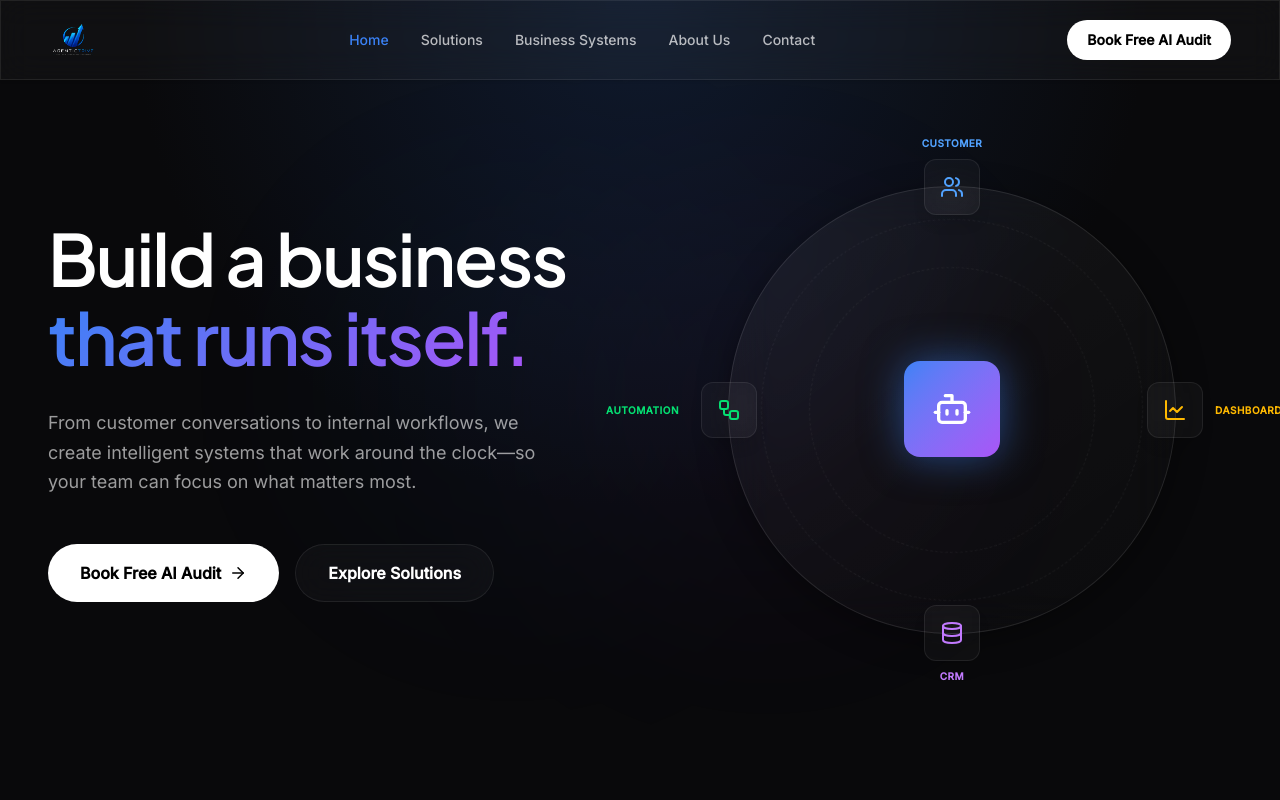
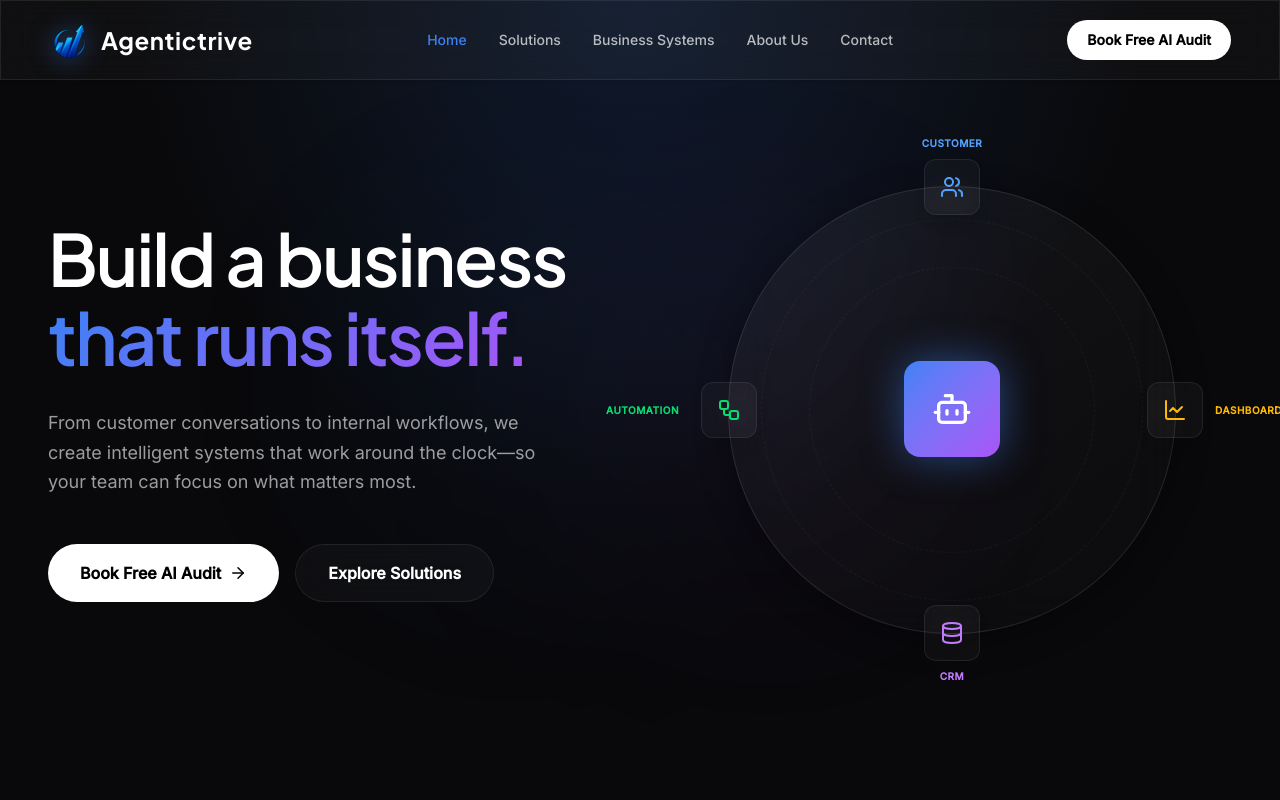
Before and after one commit to itsdevesh23/agentictrive-website, a React (Vite) app: page / in a window 1280 px wide. Shown: the top 800 px of the page. Built offline with nearby package versions, Linux system fonts and the light colour scheme.

Commit message:
Isolate 3D growth icon mark and combine with high-contrast Agentictrive typography

```diff
--- /dev/null
+++ b/cropIcon.js
@@ -0,0 +1,11 @@
+import fs from 'fs';
+
+const svg = fs.readFileSync('public/agentictrive_logo.svg', 'utf8');
+
+// Crop viewBox to focus on the 3D Growth Arrow Icon
+const iconSvg = svg.replace(/viewBox="0 0 1500 1499.999933"/g, 'viewBox="320 200 860 760"');
+
+fs.writeFileSync('public/agentictrive_icon.svg', iconSvg);
+fs.writeFileSync('src/assets/agentictrive_icon.svg', iconSvg);
+
+console.log('✅ agentictrive_icon.svg created successfully!');
--- a/src/components/Layout.jsx
+++ b/src/components/Layout.jsx
@@ -1,6 +1,6 @@
 import React from 'react';
 import { Link, NavLink, Outlet } from 'react-router-dom';
-import logoImg from '../assets/agentictrive_logo.svg';
+import iconImg from '../assets/agentictrive_icon.svg';
 
 export default function Layout() {
   const scrollToTop = () => {
@@ -15,8 +15,9 @@ export default function Layout() {
       {/* Navigation */}
       <nav className="fixed top-0 w-full z-50 glass-card border-b-0 border-white/5 shadow-sm h-20 flex items-center">
         <div className="flex justify-between items-center max-w-container-max mx-auto px-margin-desktop w-full">
-          <Link to="/" onClick={scrollToTop} className="flex items-center">
-            <img src={logoImg} alt="Agentictrive" className="h-14 w-auto object-contain py-1" />
+          <Link to="/" onClick={scrollToTop} className="flex items-center gap-3 group">
+            <img src={iconImg} alt="Agentictrive Icon" className="w-10 h-10 object-contain drop-shadow-[0_0_12px_rgba(59,130,246,0.5)] group-hover:scale-105 transition-transform" />
+            <span className="font-headline-md text-2xl font-bold text-white tracking-wide">Agentictrive</span>
           </Link>
           <div className="hidden md:flex items-center gap-8">
             <NavLink to="/" end onClick={scrollToTop} className={navLinkStyle}>Home</NavLink>
@@ -41,8 +42,9 @@ export default function Layout() {
         <div className="max-w-container-max mx-auto px-margin-desktop">
           <div className="grid grid-cols-2 md:grid-cols-4 gap-10 mb-16">
             <div className="col-span-2 md:col-span-1">
-              <Link to="/" onClick={scrollToTop} className="flex items-center mb-4">
-                <img src={logoImg} alt="Agentictrive" className="h-14 w-auto object-contain" />
+              <Link to="/" onClick={scrollToTop} className="flex items-center gap-3 mb-4 group">
+                <img src={iconImg} alt="Agentictrive Icon" className="w-9 h-9 object-contain group-hover:scale-105 transition-transform" />
+                <span className="font-headline-md text-2xl font-bold text-white tracking-wide">Agentictrive</span>
               </Link>
               <p className="text-sm text-white/50">Building intelligent systems for the modern workforce.</p>
             </div>
```
Also changed, not shown: public/agentictrive_icon.svg (added), src/assets/agentictrive_icon.svg (added).
